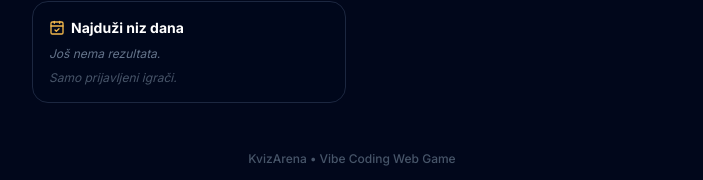
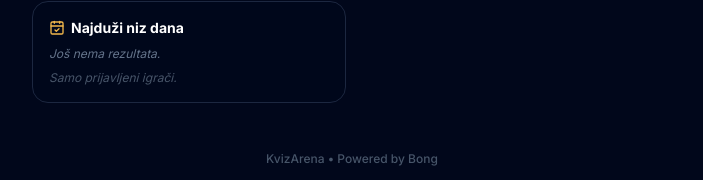
Before and after one commit to ibongm/triviabong, a React (Vite) app: page / in a window 1280 px wide. Shown: the part 1094-1274 px from the top of the page, without its empty margins (288-991 px from the left). Built offline with nearby package versions, Linux system fonts and the light colour scheme; no server answers; the database is empty.

Commit message:
copy: update footer text to "Powered by Bong"

```diff
--- a/src/App.jsx
+++ b/src/App.jsx
@@ -1258,7 +1258,7 @@ export default function App() {
       )}
 
       <footer className="text-center py-4 text-xs text-slate-600 font-medium">
-        KvizArena &bull; Vibe Coding Web Game
+        KvizArena &bull; Powered by Bong
       </footer>
 
     </div>
```
